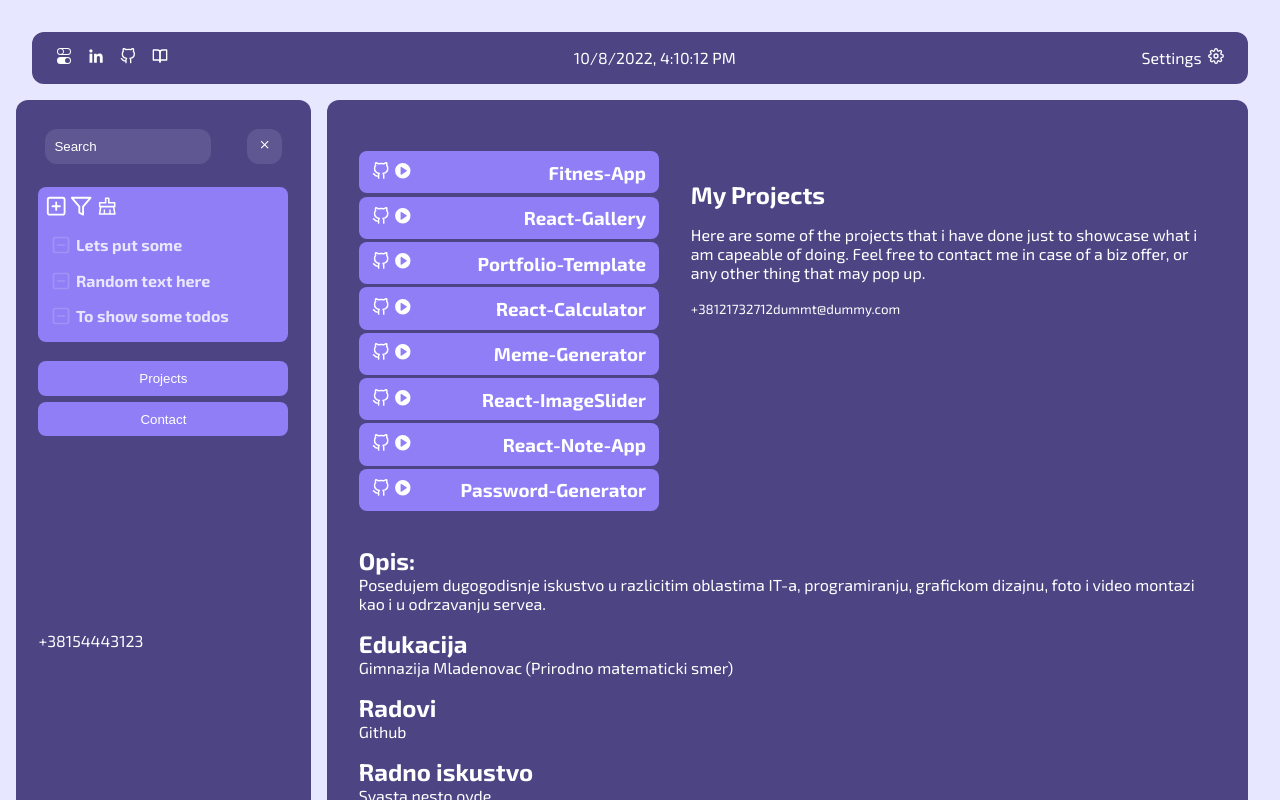
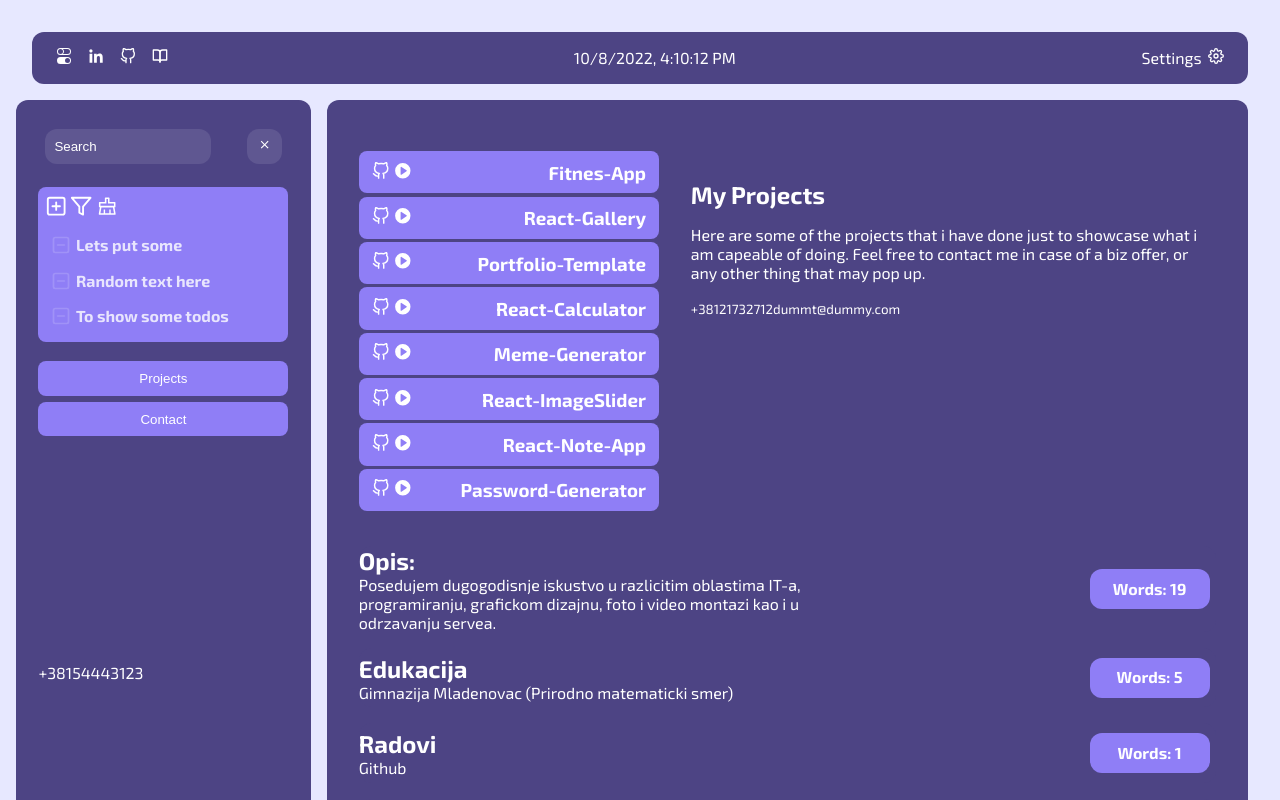
Before and after one commit to erazmozen/hub, a React (Create React App) app: page / in a window 1280 px wide. Shown: the top 800 px of the page. Built offline with nearby package versions, Linux system fonts and the light colour scheme.

Commit message:
Added word count

```diff
--- /dev/null
+++ b/src/components/css/showpage/portfolio.css
@@ -0,0 +1,21 @@
+.section {
+    display: flex;
+    justify-content: space-between;
+    align-items: center;
+}
+
+.body {
+    max-width: 460px;
+}
+
+.count {
+    background: var(--secondary-pale);
+    padding: .6rem;
+    margin: .6rem .4rem;
+    border-radius: 12px;
+    display: flex;
+    justify-content: center;
+    width: 120px;
+    height: 40px;
+    font-weight: bold;
+}
--- a/src/components/showpage/Portfolio.jsx
+++ b/src/components/showpage/Portfolio.jsx
@@ -1,12 +1,16 @@
 import data from "../../data/portfolioData.json";
-
-console.log(data);
+import "../css/showpage/portfolio.css";
 
 const ContentBox = ({ title, body }) => {
+  const countWords = body.split(" ");
+
   return (
-    <div className="background-rounded">
-      <h2>{title}</h2>
-      <p>{body}</p>
+    <div className="background-rounded section">
+      <div className="body">
+        <h2>{title}</h2>
+        <p>{body}</p>
+      </div>
+      <div className="count">{`Words: ${countWords.length}`}</div>
     </div>
   );
 };
```
